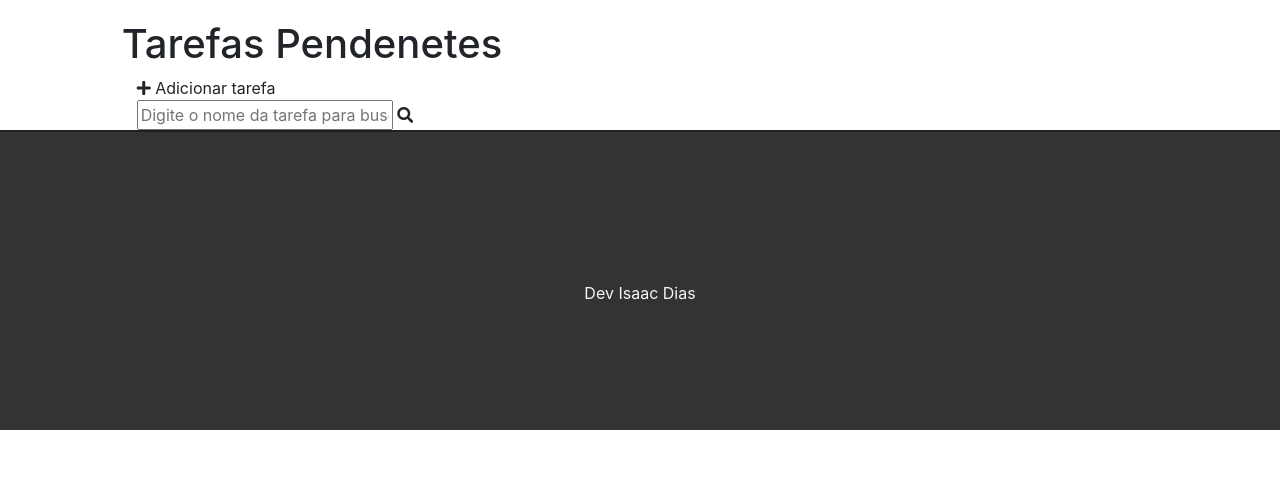
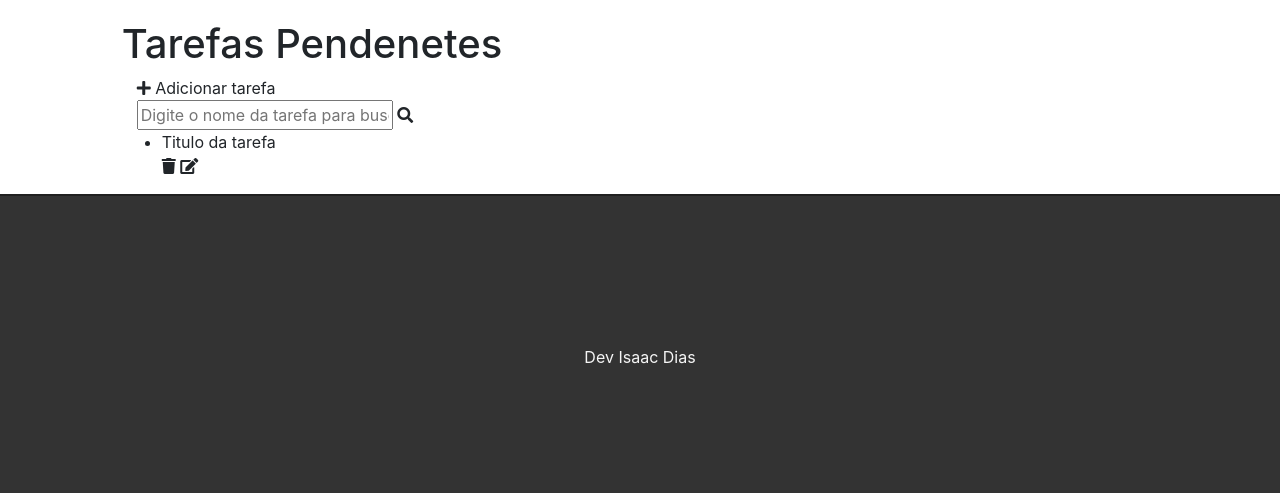
Before and after one commit to isaacdias/to-do-list, a Django app: page / in a window 1280 px wide. Shown: the part 57-550 px from the top of the page. Run offline with Django 3.2, Linux system fonts and the light colour scheme; some libraries are stand-ins or nearby versions.

Commit message:
add lista de tarefas

```diff
--- a/todo/tasks/templates/tasks/list.html
+++ b/todo/tasks/templates/tasks/list.html
@@ -11,7 +11,11 @@
     <div class="col-9 search-div">
         <input type="text" id="search" name="search" placeholder="Digite o nome da tarefa para buscar">
         <i class="fas fa-search"></i>
-
     </div>
+    <ul class="task-list">
+        <li>Titulo da tarefa</li>
+        <span><i class="fas fa-trash"></i></span>
+        <span><i class="fas fa-edit"></i></span>
+    </ul>
 </div>
 {% endblock %}
```
